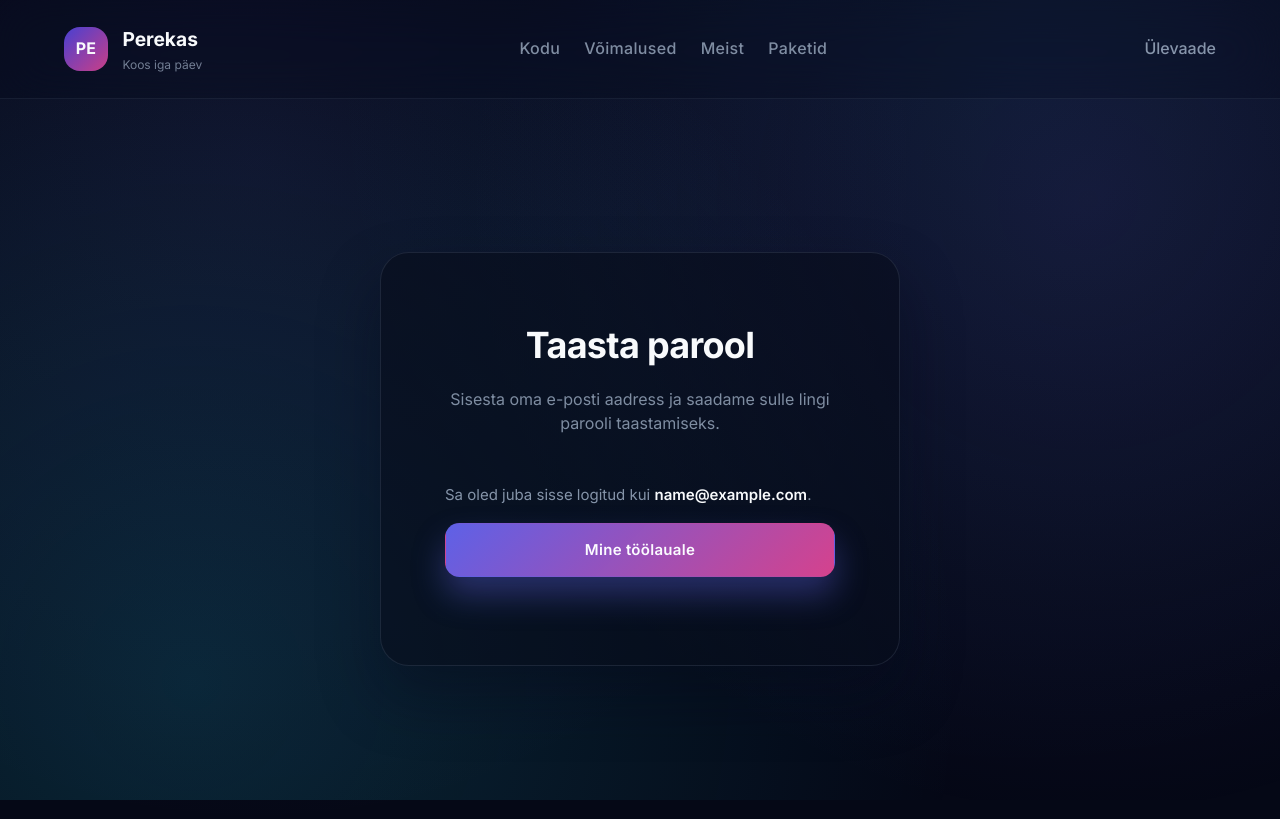
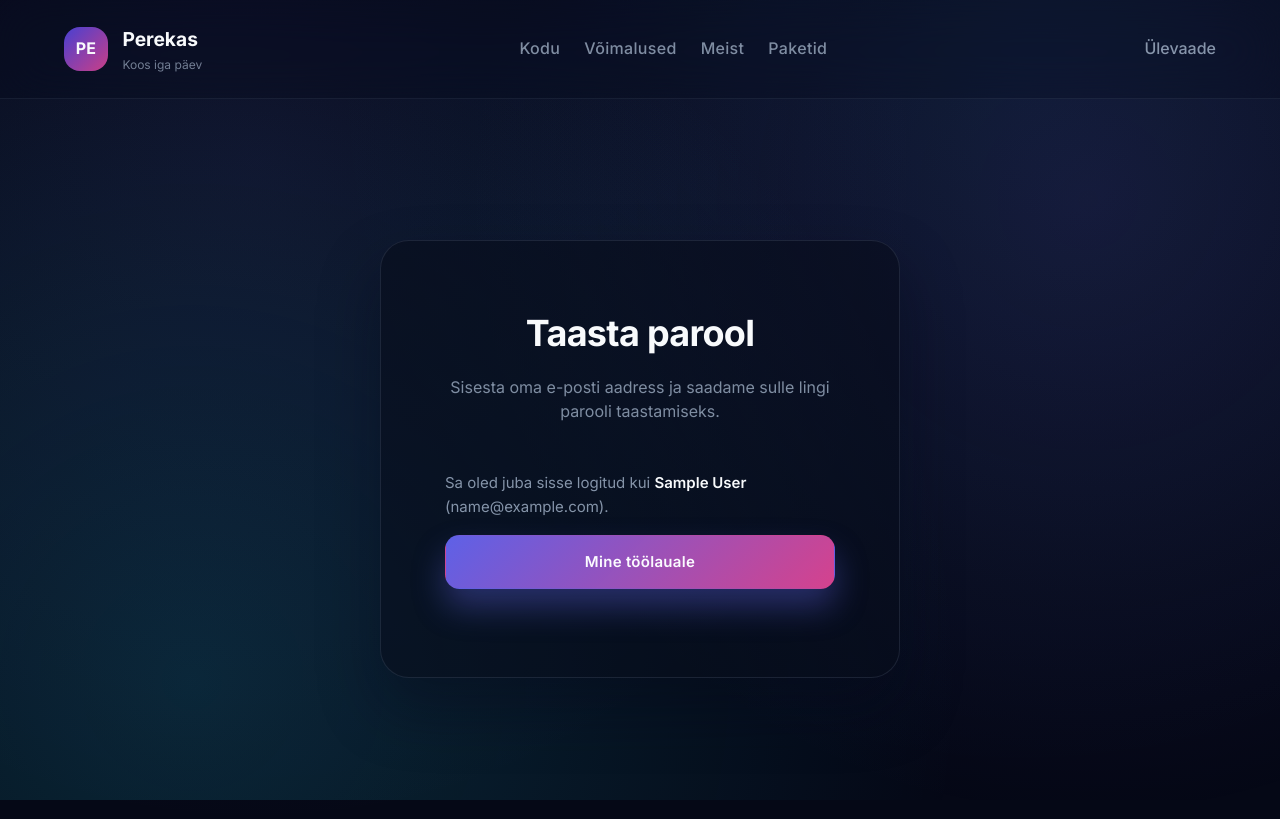
Before and after one commit to rasmus-antsi/Perekas-Django, a Django app: page /accounts/password/reset/ in a window 1280 px wide. Run offline with Django 5.2, Linux system fonts and the light colour scheme; the visitor is signed in with stand-in values (Sample User, id 1); data that the repository does not hold is empty.

Commit message:
Add safety checks for None email in authentication flow
- Add email check in Stripe subscription management before accessing user.email
- Update password reset template to safely display user name (display_name/username) instead of assuming email exists
- Conditionally show email in password reset template only if user has email
- All changes ensure children without email don't break the application

```diff
--- a/a_account/views.py
+++ b/a_account/views.py
@@ -438,6 +438,11 @@ def subscription_settings(request):
                 ).first()
 
                 # Get or create Stripe customer - check by email first to avoid duplicates
+                # Note: Subscription management is only for family owners (parents) who should have email
+                if not user.email:
+                    messages.error(request, "Tellimuste haldamiseks peab olema e-posti aadress.")
+                    return redirect(f"{reverse('a_account:settings')}?section=subscriptions")
+
                 customer_id = existing_subscription.stripe_customer_id if existing_subscription else None
 
                 if not customer_id:
--- a/templates/account/password_reset.html
+++ b/templates/account/password_reset.html
@@ -10,7 +10,7 @@
 
     {% if user.is_authenticated %}
       <div class="auth-content-minimal">
-        <p>Sa oled juba sisse logitud kui <strong>{{ user.email }}</strong>.</p>
+        <p>Sa oled juba sisse logitud kui <strong>{{ user.display_name|default:user.username }}</strong>{% if user.email %} ({{ user.email }}){% endif %}.</p>
         <div class="auth-actions-minimal">
           <a href="{% url 'a_dashboard:dashboard' %}" class="landing-button primary">Mine töölauale</a>
         </div>
```
